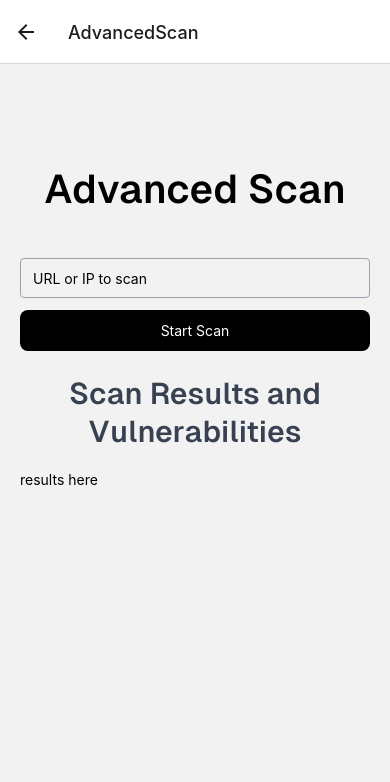
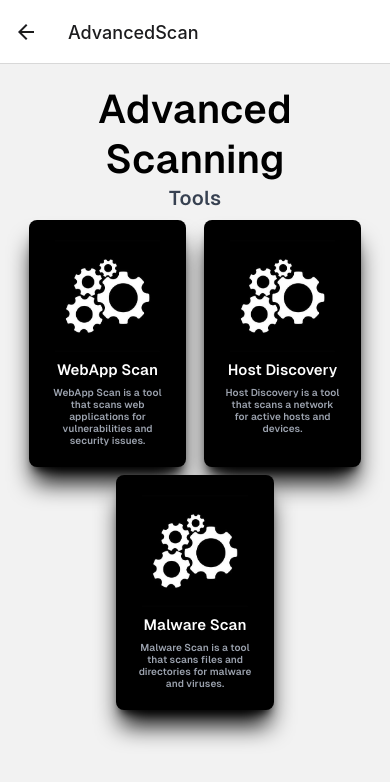
Before and after one commit to spiegelin/NessusMobile, a React Native app in the folder mobile/: screen /AdvancedScan in a window 390 px wide. Shown: the top 782 px of the page. Built offline with nearby package versions, Linux system fonts and the light colour scheme.

Commit message:
borkon sorkon commit

```diff
--- a/mobile/screens/AdvancedScan.tsx
+++ b/mobile/screens/AdvancedScan.tsx
@@ -4,23 +4,40 @@ import { createStackNavigator } from '@react-navigation/stack';
 import { StyleSheet, View, Text, TextInput, TouchableOpacity, Image } from 'react-native';
 import { StackNavigationProp } from '@react-navigation/stack';
 import { useFonts } from 'expo-font';
+import { RootStackParamList } from '../App';
 
+type AdvancedScanProps = {
+  navigation: StackNavigationProp<RootStackParamList, 'AdvancedScans'>;
+};
 
-const AdvancedScan = () => (
-  <View className="flex-1 p-5">
-    <View className="flex-col justify-between items-center w-full mb-6">
+const AdvancedScans = ({ navigation }: AdvancedScanProps) => {
+  const advancedScanTools = [
+    { name: 'WebApp Scan', image: require('../assets/bancoCogs.jpg') , desc : "WebApp Scan is a tool that scans web applications for vulnerabilities and security issues."},
+    { name: 'Host Discovery', image: require('../assets/bancoCogs.jpg') ,desc : "Host Discovery is a tool that scans a network for active hosts and devices."},
+    { name: 'Malware Scan', image: require('../assets/bancoCogs.jpg') , desc : "Malware Scan is a tool that scans files and directories for malware and viruses."},
 
-    <Text style={{ fontFamily: 'Vercel-semi', fontSize: 40 }} className="mt-20 mb-5 text-center">Advanced Scan</Text>
+  ];
+
+  return (
+    <View className="flex p-5 items-center">
+      <View className="flex-col justify-between items-center w-full ">
+        <Text style={{ fontFamily: "Vercel-semi", fontSize: 40 }} className="text-center">Advanced Scanning</Text>
+      </View>
+      <Text style={{ fontFamily: "Vercel-semi", fontSize: 25 }} className="text-xl font-bold mb-1 text-gray-700" >Tools</Text>
+      <View className="flex-row flex-wrap justify-around">
+        {advancedScanTools.map((tool, index) => (
+          <TouchableOpacity
+            key={index}
+            className="w-[45%] bg-black rounded-lg p-5 m-1 items-center shadow-xl shadow-black"
+            onPress={() => navigation.navigate(tool.name.replace(' ', '') as keyof RootStackParamList)}>
+            <Image source={tool.image} className="w-[90%] h-28 mb-2" />
+            <Text className="text-center text-white" style={{ fontFamily: "Vercel-semi", fontSize: 15 }}>{tool.name}</Text>
+            <Text className="text-center text-gray-400 mt-2" style={{ fontFamily: "Vercel-semi", fontSize: 10 }}>{tool.desc}</Text>
+          </TouchableOpacity>
+        ))}
+      </View>
     </View>
-    <TextInput className="w-full h-10 border border-gray-400 rounded mb-3 px-3" placeholder="URL or IP to scan" />
-    <TouchableOpacity className="bg-black p-3 rounded-lg">
-      <Text className="text-white text-center">Start Scan</Text>
-    </TouchableOpacity>
-    <View>
-      <Text style={{ fontFamily: 'Vercel-semi', fontSize: 30 }} className="mt-6 mb-5 text-center text-gray-700">Scan Results and Vulnerabilities</Text>
-      <Text>results here</Text>
-    </View>
-  </View>
-);
+  );
+};
 
-export default AdvancedScan;
+export default AdvancedScans;
--- /dev/null
+++ b/mobile/screens/HostDiscovery.tsx
@@ -0,0 +1,31 @@
+import React, {useState} from 'react';
+import { NavigationContainer } from '@react-navigation/native';
+import { createStackNavigator } from '@react-navigation/stack';
+import { StyleSheet, View, Text, TextInput, TouchableOpacity, Image } from 'react-native';
+import { StackNavigationProp } from '@react-navigation/stack';
+import { useFonts } from 'expo-font';
+import { RootStackParamList } from '../App';
+
+
+const HostDiscovery = () => {
+
+
+  return (
+    <View className="flex-1 p-5">
+      <View className="flex-col justify-between items-center w-full mb-6">
+
+      <Text style={{ fontFamily: 'Vercel-semi', fontSize: 40 }} className="mt-20 mb-5 text-center">Host Discovery</Text>
+      </View>
+      <TextInput className="w-full h-10 border border-gray-400 rounded mb-3 px-3" placeholder="URL or IP to scan" />
+      <TouchableOpacity className="bg-black p-3 rounded-lg">
+        <Text className="text-white text-center">Start Scan</Text>
+      </TouchableOpacity>
+      <View>
+        <Text style={{ fontFamily: 'Vercel-semi', fontSize: 30 }} className="mt-6 mb-5 text-center text-gray-700">Scan Results and Vulnerabilities</Text>
+        <Text>results here</Text>
+      </View>
+    </View>
+  )
+};
+
+export default HostDiscovery;
--- /dev/null
+++ b/mobile/screens/MalwareScan.tsx
@@ -0,0 +1,31 @@
+import React, {useState} from 'react';
+import { NavigationContainer } from '@react-navigation/native';
+import { createStackNavigator } from '@react-navigation/stack';
+import { StyleSheet, View, Text, TextInput, TouchableOpacity, Image } from 'react-native';
+import { StackNavigationProp } from '@react-navigation/stack';
+import { useFonts } from 'expo-font';
+import { RootStackParamList } from '../App';
+
+
+const MalwareScan = () => {
+
+
+  return (
+    <View className="flex-1 p-5">
+      <View className="flex-col justify-between items-center w-full mb-6">
+
+      <Text style={{ fontFamily: 'Vercel-semi', fontSize: 40 }} className="mt-20 mb-5 text-center">Malware Scan</Text>
+      </View>
+      <TextInput className="w-full h-10 border border-gray-400 rounded mb-3 px-3" placeholder="URL or IP to scan" />
+      <TouchableOpacity className="bg-black p-3 rounded-lg">
+        <Text className="text-white text-center">Start Scan</Text>
+      </TouchableOpacity>
+      <View>
+        <Text style={{ fontFamily: 'Vercel-semi', fontSize: 30 }} className="mt-6 mb-5 text-center text-gray-700">Scan Results and Vulnerabilities</Text>
+        <Text>results here</Text>
+      </View>
+    </View>
+  )
+};
+
+export default MalwareScan;
--- /dev/null
+++ b/mobile/screens/WebAppScan.tsx
@@ -0,0 +1,45 @@
+import React, { useState } from 'react';
+import { View, Text, TextInput, TouchableOpacity } from 'react-native';
+import axios from 'axios';
+
+const WebAppScan = () => {
+  const [input, setInput] = useState(''); // State for user input
+  const [result, setResult] = useState(''); // State for scan results
+
+  const handleScan = async () => {
+    try {
+      const response = await axios.post('http://localhost:3000/webappscan', { input });
+      setResult(response.data.message); // Update result state with server response
+    } catch (error) {
+      console.error('Error:', error);
+      setResult('Failed to get results. Please try again.');
+    }
+  };
+
+  return (
+    <View className="flex-1 p-5">
+      <View className="flex-col justify-between items-center w-full mb-6">
+        <Text style={{ fontFamily: 'Vercel-semi', fontSize: 40 }} className="mt-20 mb-5 text-center">
+          Web App Scan
+        </Text>
+      </View>
+      <TextInput
+        className="w-full h-10 border border-gray-400 rounded mb-3 px-3"
+        placeholder="URL or IP to scan"
+        value={input}
+        onChangeText={setInput}
+      />
+      <TouchableOpacity className="bg-black p-3 rounded-lg" onPress={handleScan}>
+        <Text className="text-white text-center">Start Scan</Text>
+      </TouchableOpacity>
+      <View>
+        <Text style={{ fontFamily: 'Vercel-semi', fontSize: 30 }} className="mt-6 mb-5 text-center text-gray-700">
+          Scan Results and Vulnerabilities
+        </Text>
+        <Text>{result}</Text>
+      </View>
+    </View>
+  );
+};
+
+export default WebAppScan;
```
Also changed, not shown: 1 other file (tests, documents, lock files or other folders).
